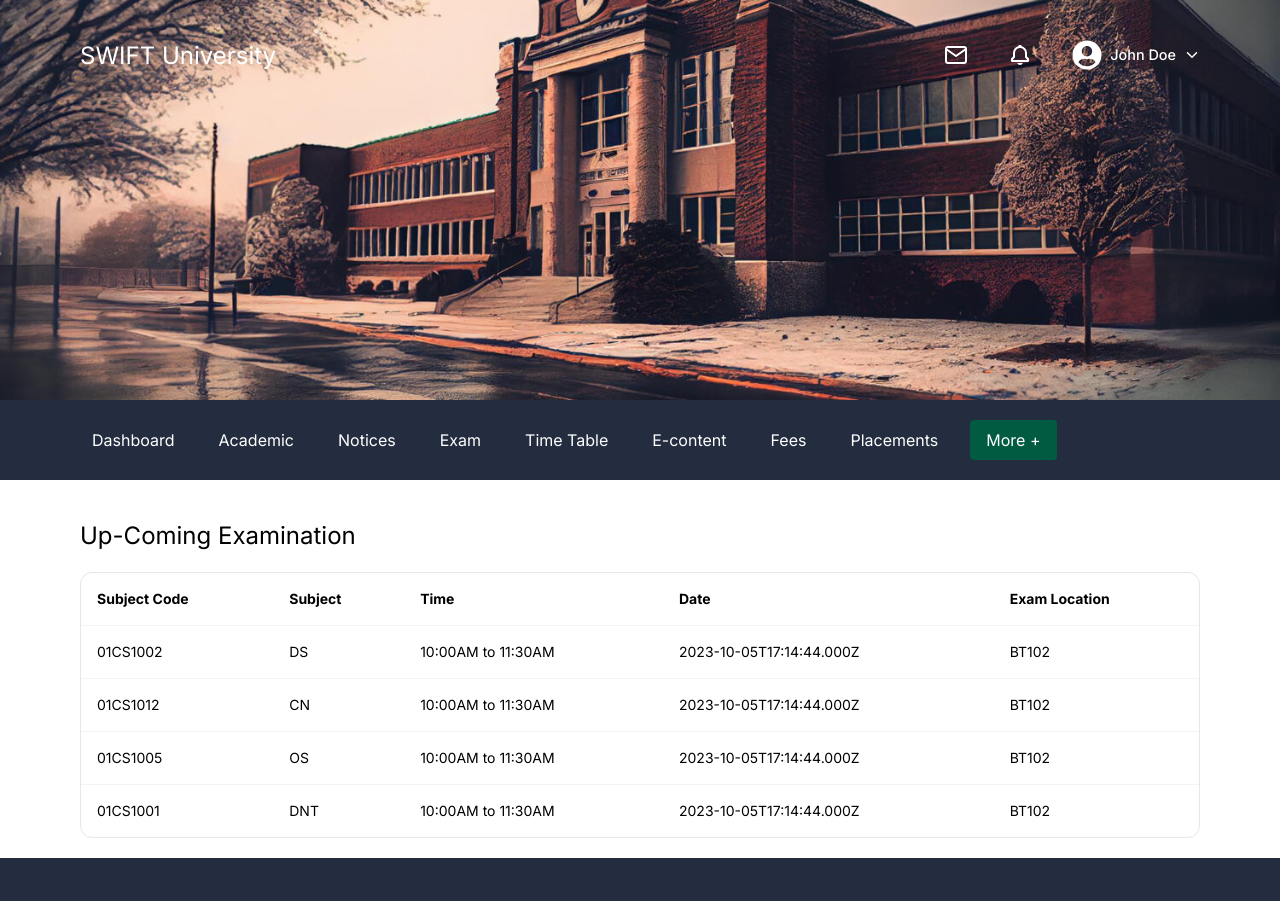
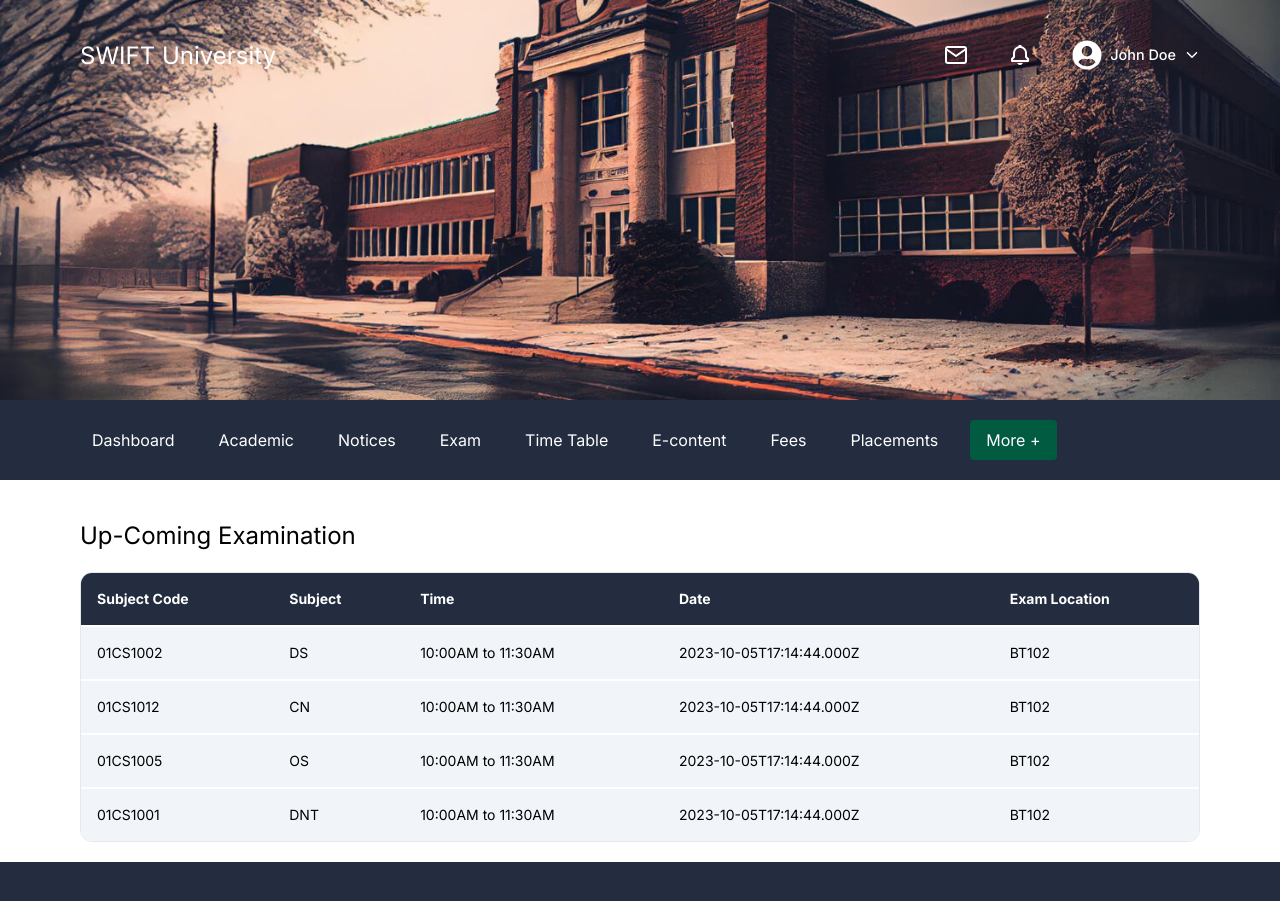
Before and after one commit to naolmelesse/sms-dashboard, a Next.js app: page /upcoming-exam in a window 1280 px wide. Shown: the top 901 px of the page. Built offline with nearby package versions, Linux system fonts and the light colour scheme.

Commit message:
tables style update

```diff
--- a/app/upcoming-exam/page.tsx
+++ b/app/upcoming-exam/page.tsx
@@ -9,10 +9,10 @@ export default function UpcomingExam(){
             <div>
                 {/* <DataTable columns={ExamsTablecolumns} data={Exams}/>
                 <br /><br /> */}
-                <div className="rounded-xl border">
+                <div className="rounded-xl border overflow-hidden">
                     <table className="table-auto text-sm w-full">
-                        <tbody className="divide-y divide-slate-100">
-                            <tr className="text-left py-2">
+                        <tbody className="divide-y-2 divide-[#fff]">
+                            <tr className="text-left py-2 bg-[#232D3F] text-[#fff]">
                                 <th className="p-4">Subject Code</th>
                                 <th className="p-4">Subject</th>
                                 <th className="p-4">Time</th>
@@ -21,7 +21,7 @@ export default function UpcomingExam(){
                             </tr>
 
                             {Exams.map((item: Exam) =>
-                                <tr key={item.subject}>
+                                <tr key={item.subject} className="bg-slate-100 hover:bg-slate-200 transition duration-300">
                                     <td className="p-4">{item.subject_code}</td>
                                     <td className="p-4">{item.subject}</td>
                                     <td className="p-4">{item.time}</td>
```
